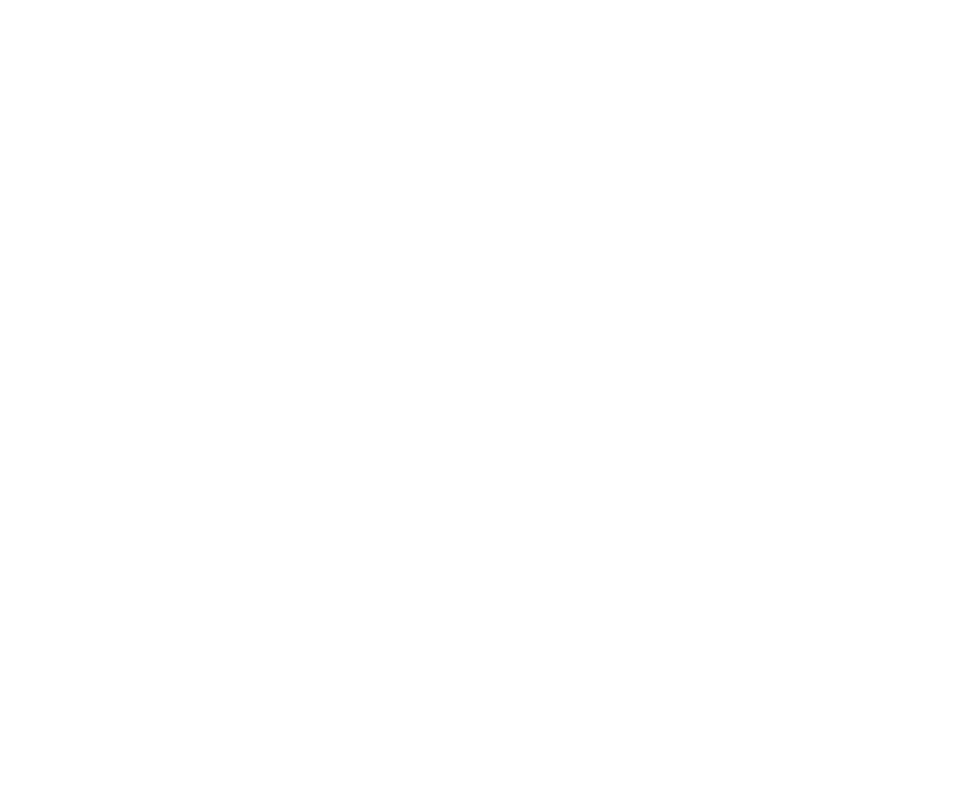
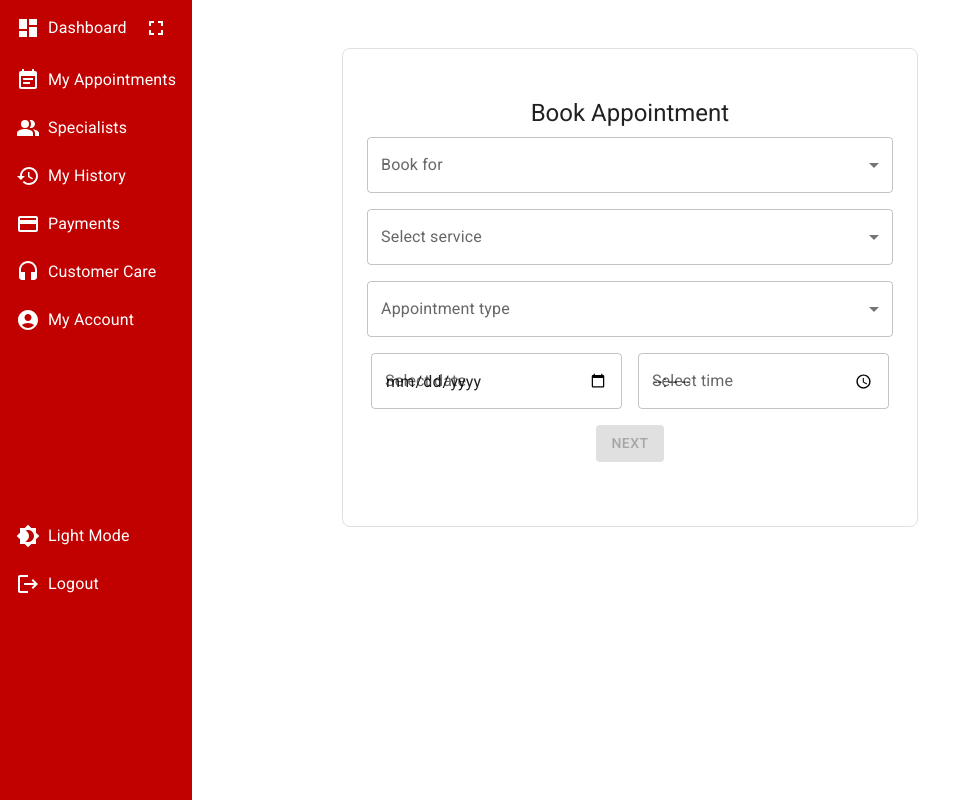
Before and after one commit to Equity-Afya/client-frontend, a React (Vite) app: page /book-appointment in a window 1280 px wide. Shown: the whole page, without its empty margins (0-964 px from the left). Built offline with nearby package versions, Linux system fonts and the light colour scheme.

Commit message:
Created booking form

```diff
--- a/src/components/Booking/BookingForm.jsx
+++ b/src/components/Booking/BookingForm.jsx
@@ -1,7 +1,6 @@
-// src/BookingForm.jsx
 import React, { useState } from "react";
 import {
-  Box,
+  Container,
   Typography,
   TextField,
   Button,
@@ -30,29 +29,40 @@ const BookingForm = ({ onNext }) => {
   };
 
   return (
-    <Box p={3} border={1} borderColor="grey.300" borderRadius={4}>
+    <Container
+      maxWidth="sm" // You can adjust the maxWidth as needed
+      sx={{
+        padding: 6,
+        border: 1,
+        borderColor: "grey.300",
+        borderRadius: 2,
+        overflow: "hidden", // Set overflow to hidden
+        textAlign: "center", // Center align text
+      }}
+    >
       <Typography variant="h5" gutterBottom>
-        Book appointment
+        Book Appointment
       </Typography>
-      <Box mb={2}>
       <TextField
         select
         label="Book for"
         value={bookFor}
         onChange={(e) => setBookFor(e.target.value)}
         fullWidth
+        variant="outlined"
+        sx={{ mb: 2, textAlign: "left" }} // Align left
       >
         <MenuItem value="myself">Myself</MenuItem>
         <MenuItem value="others">Others</MenuItem>
       </TextField>
-      </Box>
-      <Box mb={2}>
       <TextField
         select
         label="Select service"
         value={selectedService}
         onChange={(e) => setSelectedService(e.target.value)}
         fullWidth
+        variant="outlined"
+        sx={{ mb: 2, textAlign: "left" }} // Align left
       >
         {services.map((service) => (
           <MenuItem key={service} value={service}>
@@ -60,37 +70,36 @@ const BookingForm = ({ onNext }) => {
           </MenuItem>
         ))}
       </TextField>
-      </Box>
-      <Box mb={2}>
+      <TextField
+        select
+        label="Appointment type"
+        value={appointmentType}
+        onChange={(e) => setAppointmentType(e.target.value)}
+        fullWidth
+        variant="outlined"
+        sx={{ mb: 2, textAlign: "left" }} // Align left
+      >
+        <MenuItem value="physical">Physical</MenuItem>
+        <MenuItem value="virtual">Virtual</MenuItem>
+      </TextField>
       <TextField
         type="date"
         label="Select date"
         value={date}
         onChange={(e) => setDate(e.target.value)}
         fullWidth
+        variant="outlined"
+        sx={{ width: "calc(50% - 12px)", marginRight: 2, mb: 2 }}
       />
-      </Box>
-      <Box mb={2}>
       <TextField
         type="time"
         label="Select time"
         value={time}
         onChange={(e) => setTime(e.target.value)}
         fullWidth
+        variant="outlined"
+        sx={{ width: "calc(50% - 12px)", mb: 2 }}
       />
-      </Box>
-      <Box mb={2}>
-        <TextField
-          select
-          label="Appointment type"
-          value={appointmentType}
-          onChange={(e) => setAppointmentType(e.target.value)}
-          fullWidth
-        >
-          <MenuItem value="physical">Physical</MenuItem>
-          <MenuItem value="virtual">Virtual</MenuItem>
-        </TextField>
-      </Box>
       <Button
         variant="contained"
         color="primary"
@@ -103,11 +112,16 @@ const BookingForm = ({ onNext }) => {
           !appointmentType ||
           loading
         }
+        sx={{
+          mb: 2,
+          backgroundColor: "#C00010",
+          "&:hover": { backgroundColor: "#800008" },
+        }} // Change color to #C00010
       >
         {loading ? <CircularProgress size={24} /> : "Next"}
       </Button>
-      {loading && <LinearProgress sx={{ mt: 2 }} />}
-    </Box>
+      {loading && <LinearProgress sx={{ mb: 2 }} />}
+    </Container>
   );
 };
 
--- a/src/pages/BookAppointmentPage.jsx
+++ b/src/pages/BookAppointmentPage.jsx
@@ -1,11 +1,18 @@
 import React from 'react'
+import { Box } from '@mui/system';
+import Sidebar from '../components/SideBar/SideBar'
+import BookingForm from '../components/Booking/BookingForm';
+
 
 const BookAppointmentPage = () => {
   return (
-    <div>
-      <sidebar />
-    </div>
-  )
+    <Box sx={{ display: "flex", height: "100vh" }}>
+      <Sidebar />
+      <Box sx={{ marginTop: '48px', overflowY: 'auto', height: 'calc(100vh - 48px)', position: 'relative', marginLeft: '150px'}}>
+        <BookingForm />
+      </Box>
+    </Box>
+  );
 }
 
 export default BookAppointmentPage
```
Lines whose indentation alone changed are shown as unchanged.
